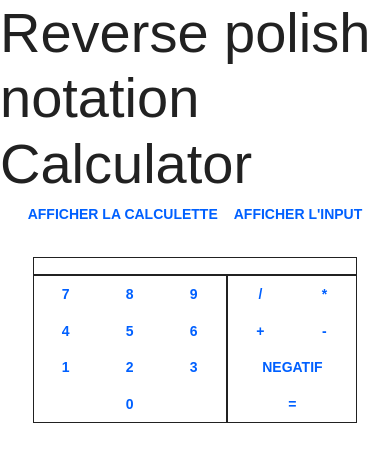
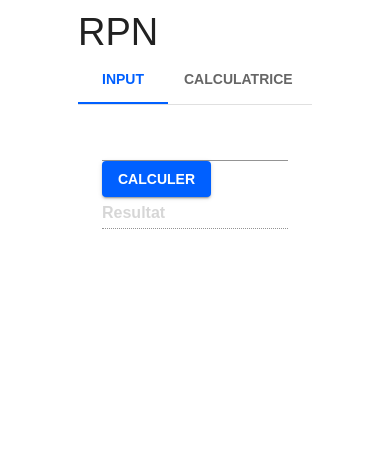
Before and after one commit to charlescosneau/rpn-groupe3, a React (Create React App) app: page / in a window 390 px wide. Shown: the top 462 px of the page. Built offline with nearby package versions, Linux system fonts and the light colour scheme; the HTML template or start-up script is replaced by a standard one.

Commit message:
responsive calculator + input + tabs

```diff
--- a/src/App.css
+++ b/src/App.css
@@ -1,38 +1,5 @@
-.App {
-  text-align: center;
+.container {
+  padding-top: 10px;
+  width: 60%;
+  margin: auto;
 }
-
-.App-logo {
-  height: 40vmin;
-  pointer-events: none;
-}
-
-@media (prefers-reduced-motion: no-preference) {
-  .App-logo {
-    animation: App-logo-spin infinite 20s linear;
-  }
-}
-
-.App-header {
-  background-color: #282c34;
-  min-height: 100vh;
-  display: flex;
-  flex-direction: column;
-  align-items: center;
-  justify-content: center;
-  font-size: calc(10px + 2vmin);
-  color: white;
-}
-
-.App-link {
-  color: #61dafb;
-}
-
-@keyframes App-logo-spin {
-  from {
-    transform: rotate(0deg);
-  }
-  to {
-    transform: rotate(360deg);
-  }
-}
--- a/src/App.tsx
+++ b/src/App.tsx
@@ -1,5 +1,4 @@
-import React, { useMemo, useState } from "react";
-import "./App.css";
+import React, { useMemo } from "react";
 import {
   ThemeProvider,
   responsiveFontSizes,
@@ -7,10 +6,11 @@ import {
 } from "@mui/material/styles";
 import CssBaseline from "@mui/material/CssBaseline";
 import themeData from "./assets/theme";
-import Calculator from '../src/components/calculator/calculator'
-import InputCalculator from './components/InputCalculator/InputCalculator'
+import Calculator from '../src/components/calculator/calculator';
+import InputCalculator from './components/InputCalculator/InputCalculator';
+import "./App.css";
 
-import { Button, Grid, Typography } from "@mui/material"
+import { Box, Button, Grid, Tab, Tabs, Typography } from "@mui/material"
 
 
 function App() {
@@ -19,20 +19,65 @@ function App() {
     return responsiveFontSizes(themeContent, { disableAlign: true });
   }, []);
 
-  const [displayComponent, setDisplayComponent] = useState(false)
+  interface TabPanelProps {
+    children?: React.ReactNode;
+    index: number;
+    value: number;
+  }
+
+  function TabPanel(props: TabPanelProps) {
+    const { children, value, index, ...other } = props;
+
+    return (
+      <div
+        role="tabpanel"
+        hidden={value !== index}
+        id={`simple-tabpanel-${index}`}
+        aria-labelledby={`simple-tab-${index}`}
+        {...other}
+      >
+        {value === index && (
+          <Box sx={{ p: 3 }}>
+            <Typography>{children}</Typography>
+          </Box>
+        )}
+      </div>
+    );
+  }
+
+  function a11yProps(index: number) {
+    return {
+      id: `simple-tab-${index}`,
+      'aria-controls': `simple-tabpanel-${index}`,
+    };
+  }
+
+  const [value, setValue] = React.useState(0);
+  const handleChange = (event: React.SyntheticEvent, newValue: number) => {
+    setValue(newValue);
+  };
+
 
   return (
-    <ThemeProvider theme={theme}>
-      <CssBaseline />
-      <Grid container direction={'column'} alignItems={'center'}>
-        <Typography variant={'h1'}>Reverse polish notation Calculator</Typography>
-        <Grid>
-          <Button onClick={() => setDisplayComponent(false)}>Afficher la calculette</Button>
-          <Button onClick={() => setDisplayComponent(true)}>Afficher l'input</Button>
-        </Grid>
-        {displayComponent ? <InputCalculator /> : <Calculator/>}
-      </Grid>
-    </ThemeProvider>
+    <div className="container">
+      <ThemeProvider theme={theme}>
+        <CssBaseline />
+
+        <Typography  variant="h2">RPN</Typography>
+        <Box sx={{ borderBottom: 1, borderColor: 'divider' }}>
+          <Tabs value={value} onChange={handleChange} aria-label="basic tabs example">
+            <Tab label="Input" {...a11yProps(0)} />
+            <Tab label="Calculatrice" {...a11yProps(1)} />
+          </Tabs>
+        </Box>
+        <TabPanel value={value} index={0}>
+          <InputCalculator />
+        </TabPanel>
+        <TabPanel value={value} index={1}>
+          <Calculator/>
+        </TabPanel>
+      </ThemeProvider>
+    </div>
   );
 }
 
--- a/src/components/InputCalculator/InputCalculator.tsx
+++ b/src/components/InputCalculator/InputCalculator.tsx
@@ -1,9 +1,13 @@
-import { Grid, Typography } from "@mui/material";
+import { Button, Input } from "@mui/material";
 
 export default function InputCalculator() {
   return (
-    <Grid>
-      <Typography>Bonjour je suis l'input</Typography>
-    </Grid>
+    <div>
+      <div>
+        <Input/>
+        <Button variant="contained">Calculer</Button>
+      </div>
+        <Input disabled={true} placeholder="Resultat"/>
+    </div>
   );
 }
--- /dev/null
+++ b/src/components/calculator/calculator.css
@@ -0,0 +1,59 @@
+.parent {
+    display: grid;
+    grid-template-columns: repeat(5, 1fr);
+    grid-template-rows: repeat(4, 1fr);
+    grid-column-gap: 10px;
+    grid-row-gap: 10px;
+}
+
+.numbers { grid-area: 1 / 1 / 5 / 4; }
+.operators { grid-area: 1 / 4 / 3 / 6; }
+.neg { grid-area: 3 / 4 / 4 / 6; }
+.equal { grid-area: 4 / 4 / 5 / 6; }
+
+.display-result {
+    display: flex;
+    align-items: center;
+    border-radius: 4px;
+    padding: 6px 16px;
+    font-size: 0.875rem;
+    line-height: 1.75;
+    box-sizing: border-box;
+    -moz-box-sizing: border-box;
+    -webkit-box-sizing: border-box;
+    outline: 2px solid #0062ff89;
+    background-color: #efefef;
+    outline-offset: -2px;
+    min-height: 36.5px;
+    margin-bottom: 10px;
+}
+.numbers-org {
+    display: grid;
+    grid-template-columns: repeat(3, 1fr);
+    grid-template-rows: repeat(4, 1fr);
+    grid-column-gap: 10px;
+    grid-row-gap: 10px;
+}
+
+.row1 { grid-area: 1 / 1 / 2 / 4; }
+.row2 { grid-area: 2 / 1 / 3 / 4; }
+.row3 { grid-area: 3 / 1 / 4 / 4; }
+.row4 { grid-area: 4 / 1 / 5 / 4; }
+
+.operators-org {
+    display: grid;
+    grid-template-columns: repeat(2, 1fr);
+    grid-template-rows: repeat(2, 1fr);
+    grid-column-gap: 10px;
+    grid-row-gap: 10px;
+}
+
+.numbers-row {
+    display: flex;
+    row-gap: 10px;
+    column-gap: 10px;
+}
+
+.numbers-row > button {
+    width: 100%;
+}
--- a/src/components/calculator/calculator.tsx
+++ b/src/components/calculator/calculator.tsx
@@ -1,7 +1,6 @@
-import React, { useState } from "react";
-import Grid from "@mui/material/Grid";
-import { Button, Typography } from "@mui/material";
-
+import { useState } from "react";
+import { Button } from "@mui/material";
+import "./calculator.css";
 
 export default function Calculator() {
 
@@ -15,67 +14,44 @@ export default function Calculator() {
   }
 
   return (
-    <Grid>
-      <Grid
-        sx={{
-          border: 1,
-          paddingTop: 1,
-          paddingBottom: 1,
-          paddingLeft: 3,
-          paddingRight: 3,
-          marginTop: 3,
-          marginBottom: 0.1,
-        }}
-      >
+    <div>
+      <div className="display-result">
         {operation}
-      </Grid>
-      <Grid container>
-        <Grid
-          sx={{
-            border: 1,
-            marginRight: 0.1,
-          }}
-        >
-          <Grid>
-            <Button onClick={() => addNumber(7)}>7</Button>
-            <Button onClick={() => addNumber(8)}>8</Button>
-            <Button onClick={() => addNumber(9)}>9</Button>
-          </Grid>
-          <Grid>
-            <Button onClick={() => addNumber(4)}>4</Button>
-            <Button onClick={() => addNumber(5)}>5</Button>
-            <Button onClick={() => addNumber(6)}>6</Button>
-          </Grid>
-          <Grid>
-            <Button onClick={() => addNumber(1)}>1</Button>
-            <Button onClick={() => addNumber(2)}>2</Button>
-            <Button onClick={() => addNumber(3)}>3</Button>
-          </Grid>
-          <Grid>
-            <Button fullWidth onClick={() => addNumber(0)}>0</Button>
-          </Grid>
-        </Grid>
-        <Grid
-          sx={{
-            border: 1,
-          }}
-        >
-          <Grid>
-            <Button>/</Button>
-            <Button>*</Button>
-          </Grid>
-          <Grid>
-            <Button>+</Button>
-            <Button>-</Button>
-          </Grid>
-          <Grid>
-            <Button fullWidth>Negatif</Button>
-          </Grid>
-          <Grid>
-            <Button fullWidth>=</Button>
-          </Grid>
-        </Grid>
-      </Grid>
-    </Grid>
+      </div>
+      <div className="parent">
+        <div className="numbers numbers-org">
+          <div className="row1 numbers-row">
+            <Button variant="outlined" onClick={() => addNumber(7)}>7</Button>
+            <Button variant="outlined" onClick={() => addNumber(8)}>8</Button>
+            <Button variant="outlined" onClick={() => addNumber(9)}>9</Button>
+          </div>
+          <div className="row2 numbers-row">
+            <Button variant="outlined" onClick={() => addNumber(4)}>4</Button>
+            <Button variant="outlined" onClick={() => addNumber(5)}>5</Button>
+            <Button variant="outlined" onClick={() => addNumber(6)}>6</Button>
+          </div>
+          <div className="row3 numbers-row">
+            <Button variant="outlined" onClick={() => addNumber(1)}>1</Button>
+            <Button variant="outlined" onClick={() => addNumber(2)}>2</Button>
+            <Button variant="outlined" onClick={() => addNumber(3)}>3</Button>
+          </div>
+          <div className="row4">
+            <Button variant="outlined" fullWidth onClick={() => addNumber(0)}>0</Button>
+          </div>
+        </div>
+        <div className="operators operators-org">
+            <Button fullWidth variant="contained">/</Button>
+            <Button fullWidth variant="contained">*</Button>
+            <Button fullWidth variant="contained">+</Button>
+            <Button fullWidth variant="contained">-</Button>
+        </div>
+        <div className="neg">
+            <Button variant="contained" color="info" fullWidth>Negatif</Button>
+        </div>
+        <div className="equal">
+            <Button variant="contained" color="secondary" fullWidth>=</Button>
+        </div>
+      </div>
+    </div>
   );
 }
--- a/src/index.css
+++ b/src/index.css
@@ -7,6 +7,10 @@ body {
   -moz-osx-font-smoothing: grayscale;
 }
 
+#root {
+  height: 100vh;
+}
+
 code {
   font-family: source-code-pro, Menlo, Monaco, Consolas, 'Courier New',
     monospace;
```
